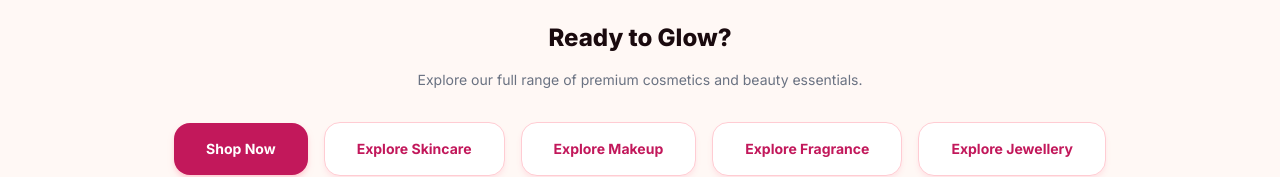
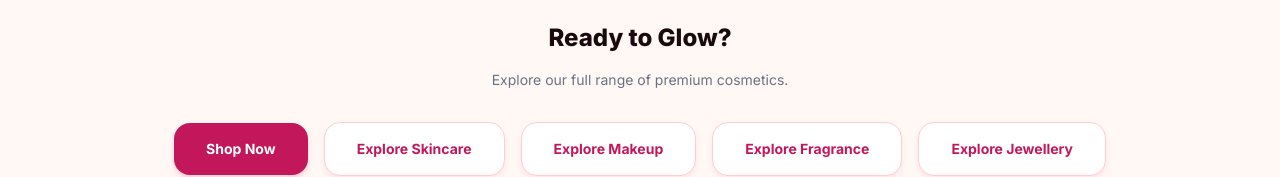
Before and after one commit to muhammadshakoor/cosmetics-store, a Next.js app in the folder Frontend/: page /about in a window 1280 px wide. Shown: the part 1474-1651 px from the top of the page. Built offline with nearby package versions, Linux system fonts and the light colour scheme.

Commit message:
Show all 5 CTA buttons on about page

```diff
--- a/Frontend/app/about/page.tsx
+++ b/Frontend/app/about/page.tsx
@@ -74,7 +74,7 @@ export default function AboutPage() {
       {/* CTA */}
       <section className="py-16 px-4 text-center">
         <h2 className="text-2xl font-extrabold text-[#1A0A0E] dark:text-gray-100 mb-4">Ready to Glow?</h2>
-        <p className="text-gray-500 dark:text-gray-400 mb-8 text-sm">Explore our full range of premium cosmetics and beauty essentials.</p>
+        <p className="text-gray-500 dark:text-gray-400 mb-8 text-sm">Explore our full range of premium cosmetics.</p>
         <div className="flex flex-wrap items-center justify-center gap-4">
           <Link
             href="/products"
```
